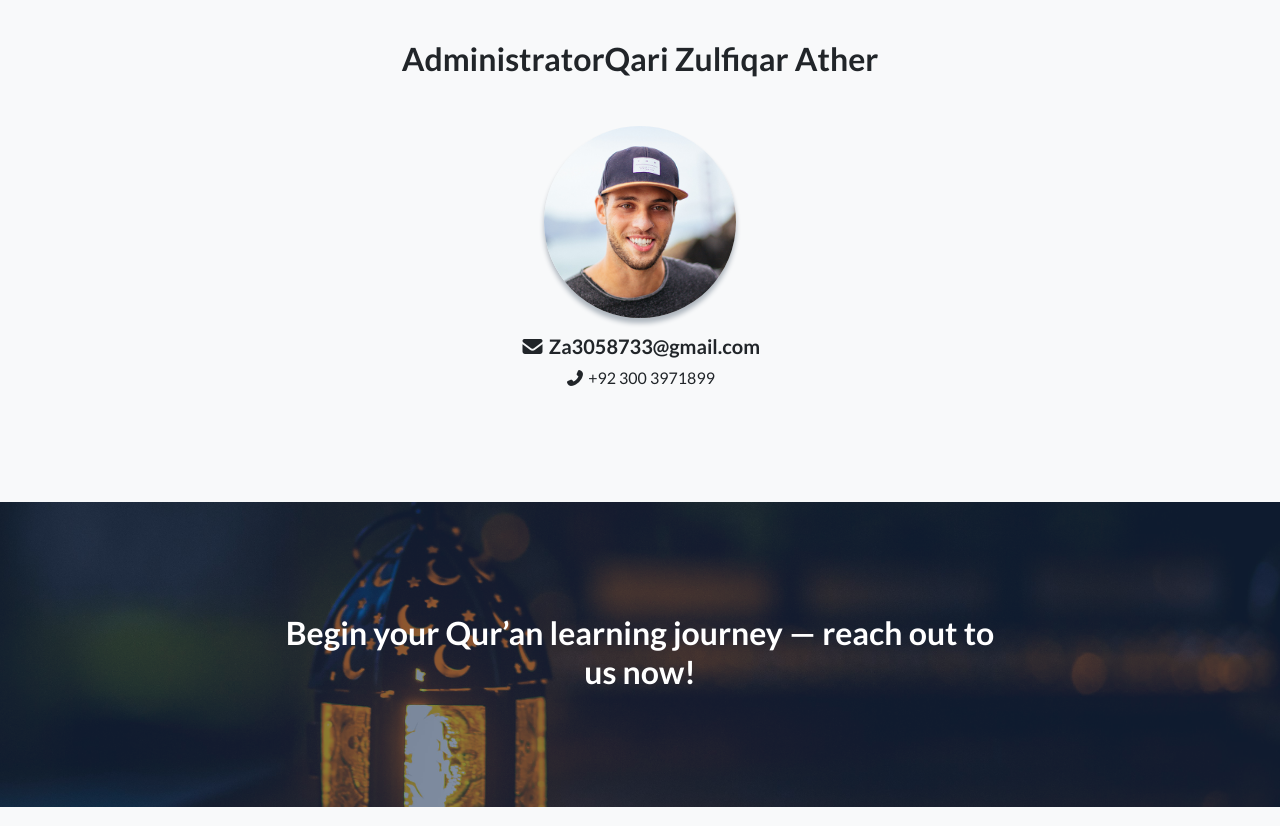
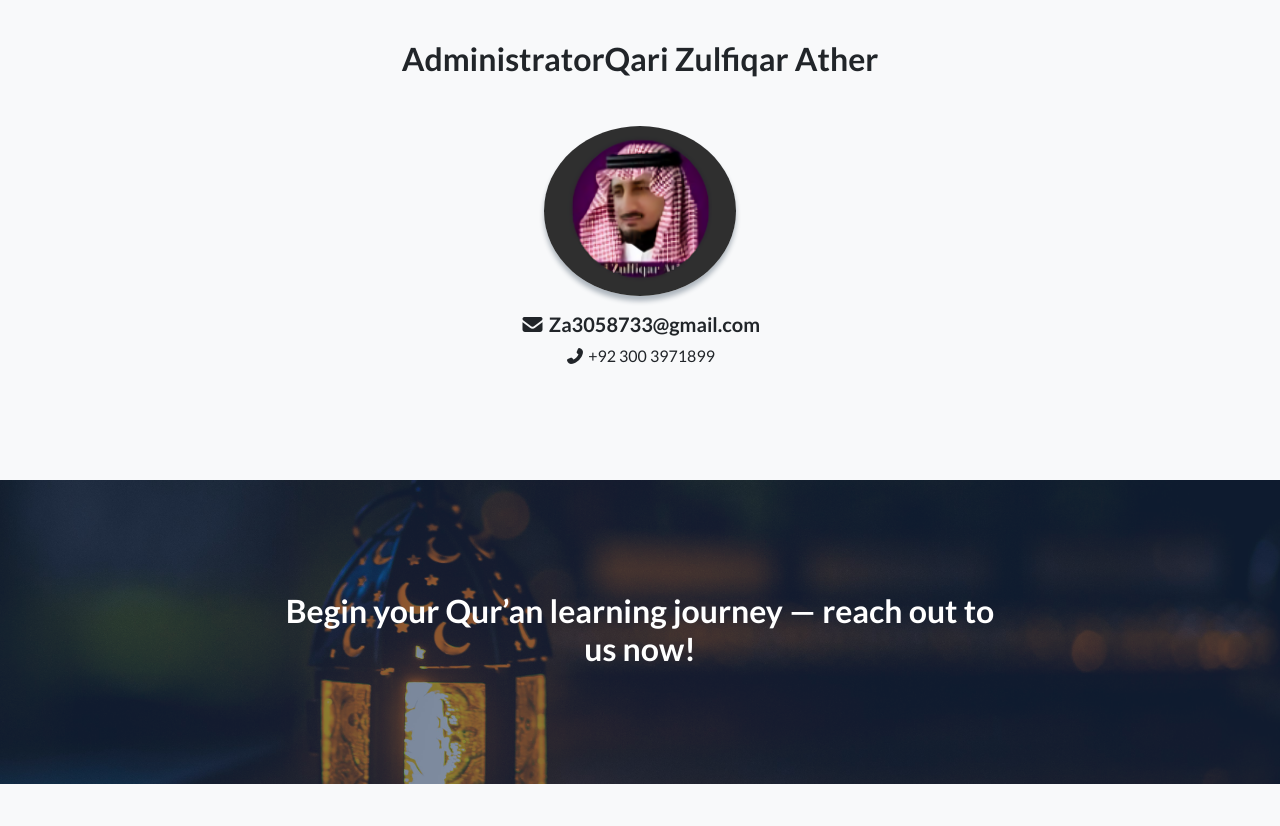
Before and after one commit to Shahhussain90/Qirat-Ul-Quran, a plain HTML site: page index.html in a window 1280 px wide. Shown: the part 3280-4106 px from the top of the page. Drawn offline with nearby package versions, Linux system fonts and the light colour scheme; a script that the page names is missing.

Commit message:
img changed

```diff
--- a/index.html
+++ b/index.html
@@ -212,7 +212,7 @@
             <div class="testimonial-item mx-auto mb-5 mb-lg-0">
               <img
                 class="img-fluid rounded-circle mb-3"
-                src="assets/img/testimonials-2.jpg"
+                src="assets/img/portfolio.png"
                 alt="..."
               />
               <h5><i class="fas fa-envelope"></i> Za3058733@gmail.com</h5>
```
Also changed, not shown: js/scripts.js (deleted, +0 -7 lines), assets/favicon.ico (deleted), assets/img/favicon.ico (deleted), assets/img/portfolio.png (added).
